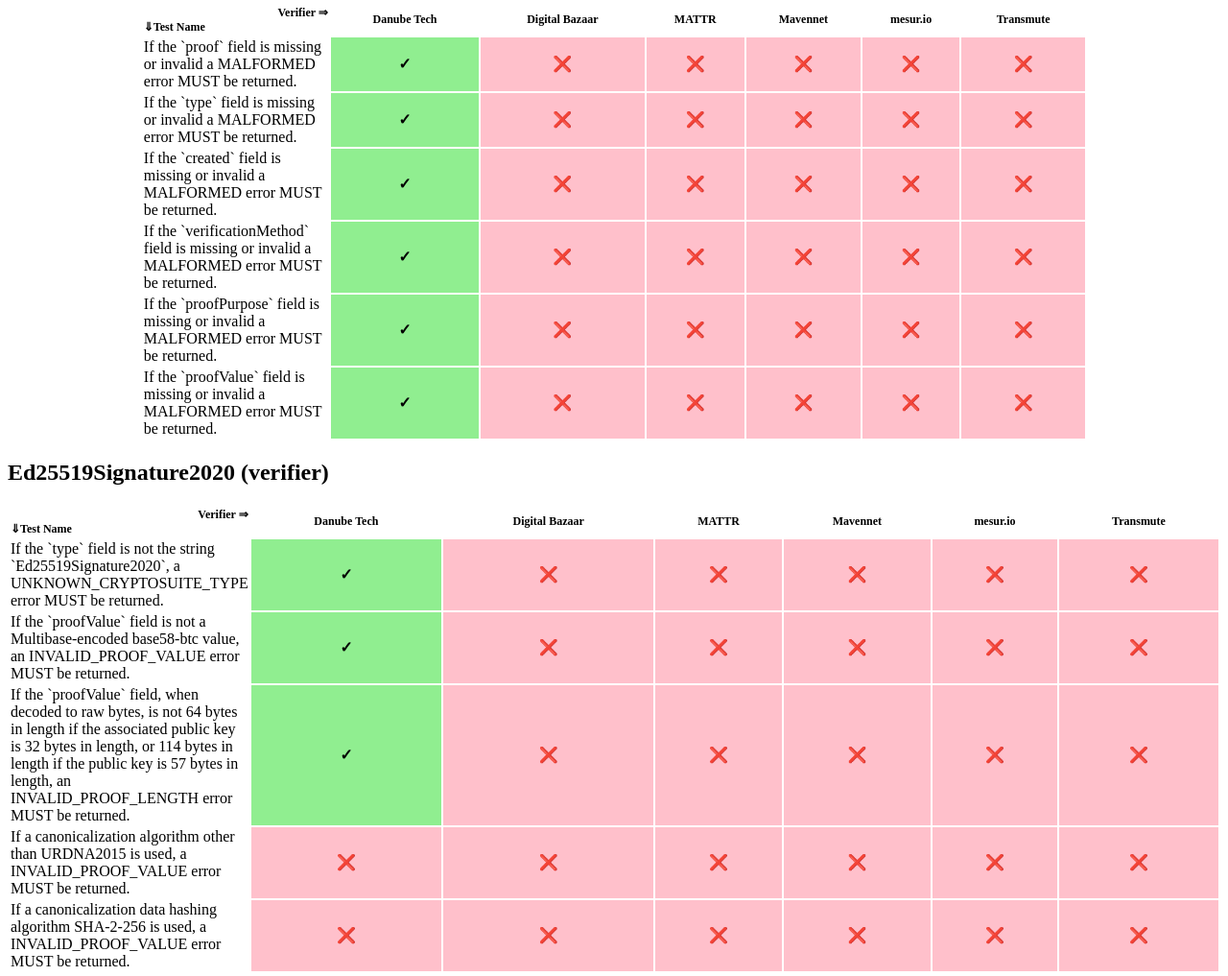
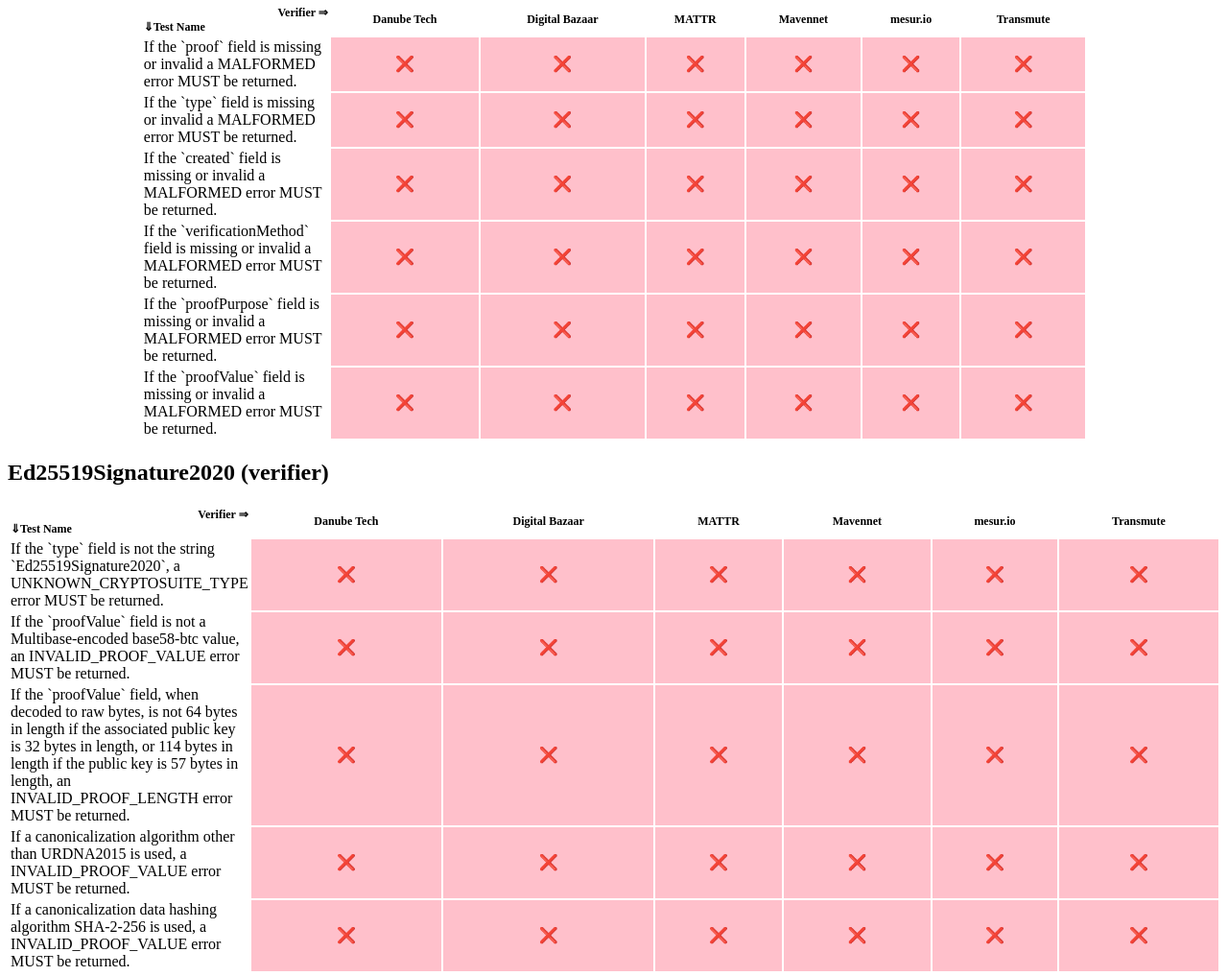
Before and after one commit to w3c/vc-di-ed25519signature2020-test-suite, a plain HTML site: page index.html in a window 1280 px wide. Shown: the part 1005-2022 px from the top of the page at 96% size. Drawn offline with Linux system fonts and the light colour scheme.

Commit message:
Deploying to gh-pages from @ w3c-ccg/di-ed25519-test-suite@4779c57349c3b5da44c92f7ace8649d6c9160f63 🚀

```diff
--- a/index.html
+++ b/index.html
@@ -68,10 +68,10 @@
     </section>
     <section id="sotd">
       <p>
-      Tests passed 9/76 12%
+      Tests passed 0/76 0%
       </p>
       <p>
-      Tests failed 68/76 89%
+      Tests failed 77/76 101%
       </p>
       <p>
       Tests skipped 11
@@ -327,7 +327,7 @@
                 <!--This is the name of the test-->
                 <td class="subtest">If the &#x60;proof&#x60; field is missing or invalid a MALFORMED error MUST be returned.</td>
                 <!--These contain if the test passed, failed, or was skipped-->
-                  <td class="passed not-optional">✓</td>
+                  <td class="failed not-optional">❌</td>
                   <td class="failed not-optional">❌</td>
                   <td class="failed not-optional">❌</td>
                   <td class="failed not-optional">❌</td>
@@ -338,7 +338,7 @@
                 <!--This is the name of the test-->
                 <td class="subtest">If the &#x60;type&#x60; field is missing or invalid a MALFORMED error MUST be returned.</td>
                 <!--These contain if the test passed, failed, or was skipped-->
-                  <td class="passed not-optional">✓</td>
+                  <td class="failed not-optional">❌</td>
                   <td class="failed not-optional">❌</td>
                   <td class="failed not-optional">❌</td>
                   <td class="failed not-optional">❌</td>
@@ -349,7 +349,7 @@
                 <!--This is the name of the test-->
                 <td class="subtest">If the &#x60;created&#x60; field is missing or invalid a MALFORMED error MUST be returned.</td>
                 <!--These contain if the test passed, failed, or was skipped-->
-                  <td class="passed not-optional">✓</td>
+                  <td class="failed not-optional">❌</td>
                   <td class="failed not-optional">❌</td>
                   <td class="failed not-optional">❌</td>
                   <td class="failed not-optional">❌</td>
@@ -360,7 +360,7 @@
                 <!--This is the name of the test-->
                 <td class="subtest">If the &#x60;verificationMethod&#x60; field is missing or invalid a MALFORMED error MUST be returned.</td>
                 <!--These contain if the test passed, failed, or was skipped-->
-                  <td class="passed not-optional">✓</td>
+                  <td class="failed not-optional">❌</td>
                   <td class="failed not-optional">❌</td>
                   <td class="failed not-optional">❌</td>
                   <td class="failed not-optional">❌</td>
@@ -371,7 +371,7 @@
                 <!--This is the name of the test-->
                 <td class="subtest">If the &#x60;proofPurpose&#x60; field is missing or invalid a MALFORMED error MUST be returned.</td>
                 <!--These contain if the test passed, failed, or was skipped-->
-                  <td class="passed not-optional">✓</td>
+                  <td class="failed not-optional">❌</td>
                   <td class="failed not-optional">❌</td>
                   <td class="failed not-optional">❌</td>
                   <td class="failed not-optional">❌</td>
@@ -382,7 +382,7 @@
                 <!--This is the name of the test-->
                 <td class="subtest">If the &#x60;proofValue&#x60; field is missing or invalid a MALFORMED error MUST be returned.</td>
                 <!--These contain if the test passed, failed, or was skipped-->
-                  <td class="passed not-optional">✓</td>
+                  <td class="failed not-optional">❌</td>
                   <td class="failed not-optional">❌</td>
                   <td class="failed not-optional">❌</td>
                   <td class="failed not-optional">❌</td>
@@ -460,7 +460,7 @@
                 <!--This is the name of the test-->
                 <td class="subtest">If the &#x60;type&#x60; field is not the string &#x60;Ed25519Signature2020&#x60;, a UNKNOWN_CRYPTOSUITE_TYPE error MUST be returned.</td>
                 <!--These contain if the test passed, failed, or was skipped-->
-                  <td class="passed not-optional">✓</td>
+                  <td class="failed not-optional">❌</td>
                   <td class="failed not-optional">❌</td>
                   <td class="failed not-optional">❌</td>
                   <td class="failed not-optional">❌</td>
@@ -471,7 +471,7 @@
                 <!--This is the name of the test-->
                 <td class="subtest">If the &#x60;proofValue&#x60; field is not a Multibase-encoded base58-btc value, an INVALID_PROOF_VALUE error MUST be returned.</td>
                 <!--These contain if the test passed, failed, or was skipped-->
-                  <td class="passed not-optional">✓</td>
+                  <td class="failed not-optional">❌</td>
                   <td class="failed not-optional">❌</td>
                   <td class="failed not-optional">❌</td>
                   <td class="failed not-optional">❌</td>
@@ -482,7 +482,7 @@
                 <!--This is the name of the test-->
                 <td class="subtest">If the &#x60;proofValue&#x60; field, when decoded to raw bytes, is not 64 bytes in length if the associated public key is 32 bytes in length, or 114 bytes in length if the public key is 57 bytes in length, an INVALID_PROOF_LENGTH error MUST be returned.</td>
                 <!--These contain if the test passed, failed, or was skipped-->
-                  <td class="passed not-optional">✓</td>
+                  <td class="failed not-optional">❌</td>
                   <td class="failed not-optional">❌</td>
                   <td class="failed not-optional">❌</td>
                   <td class="failed not-optional">❌</td>
```
